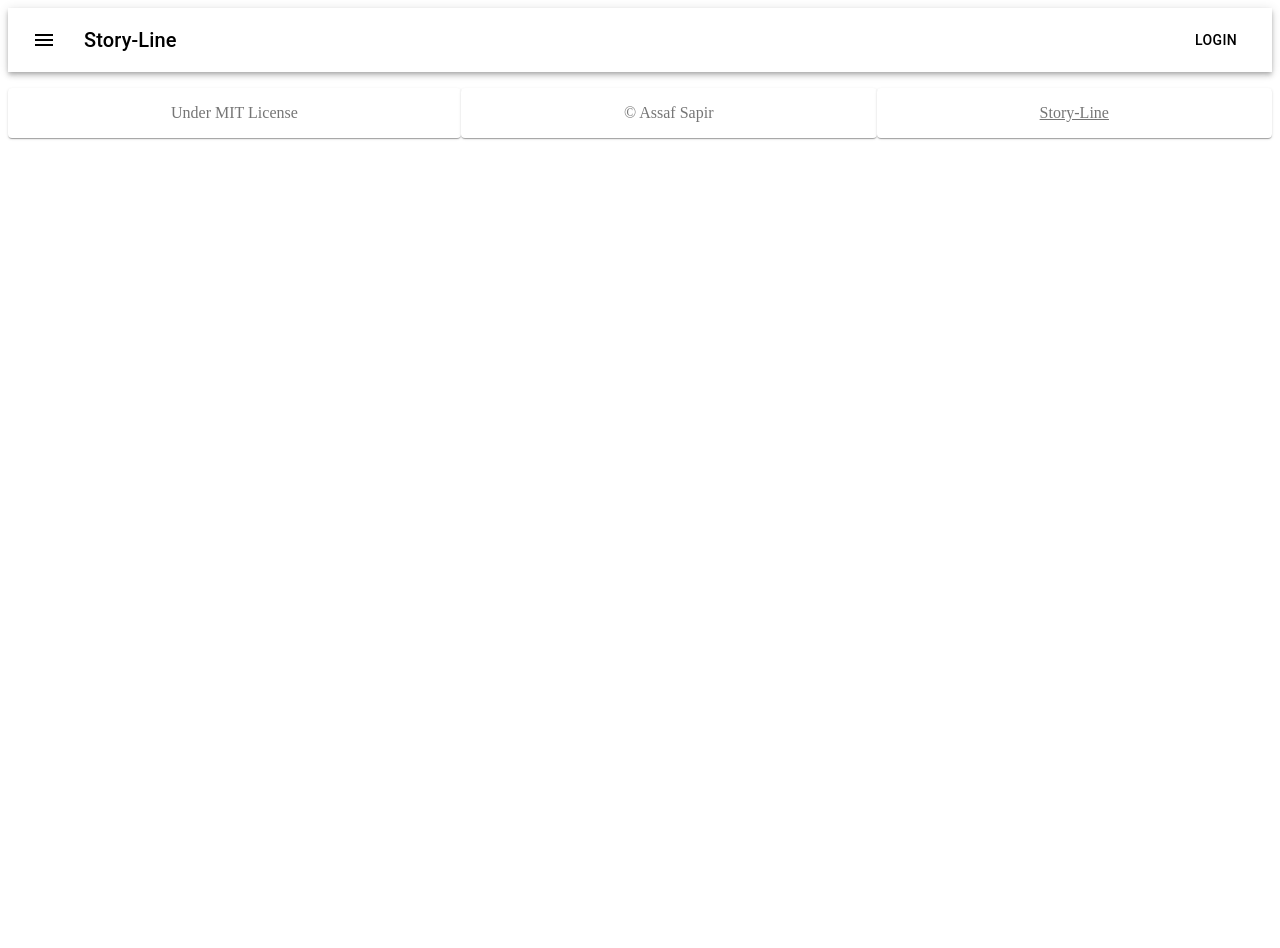
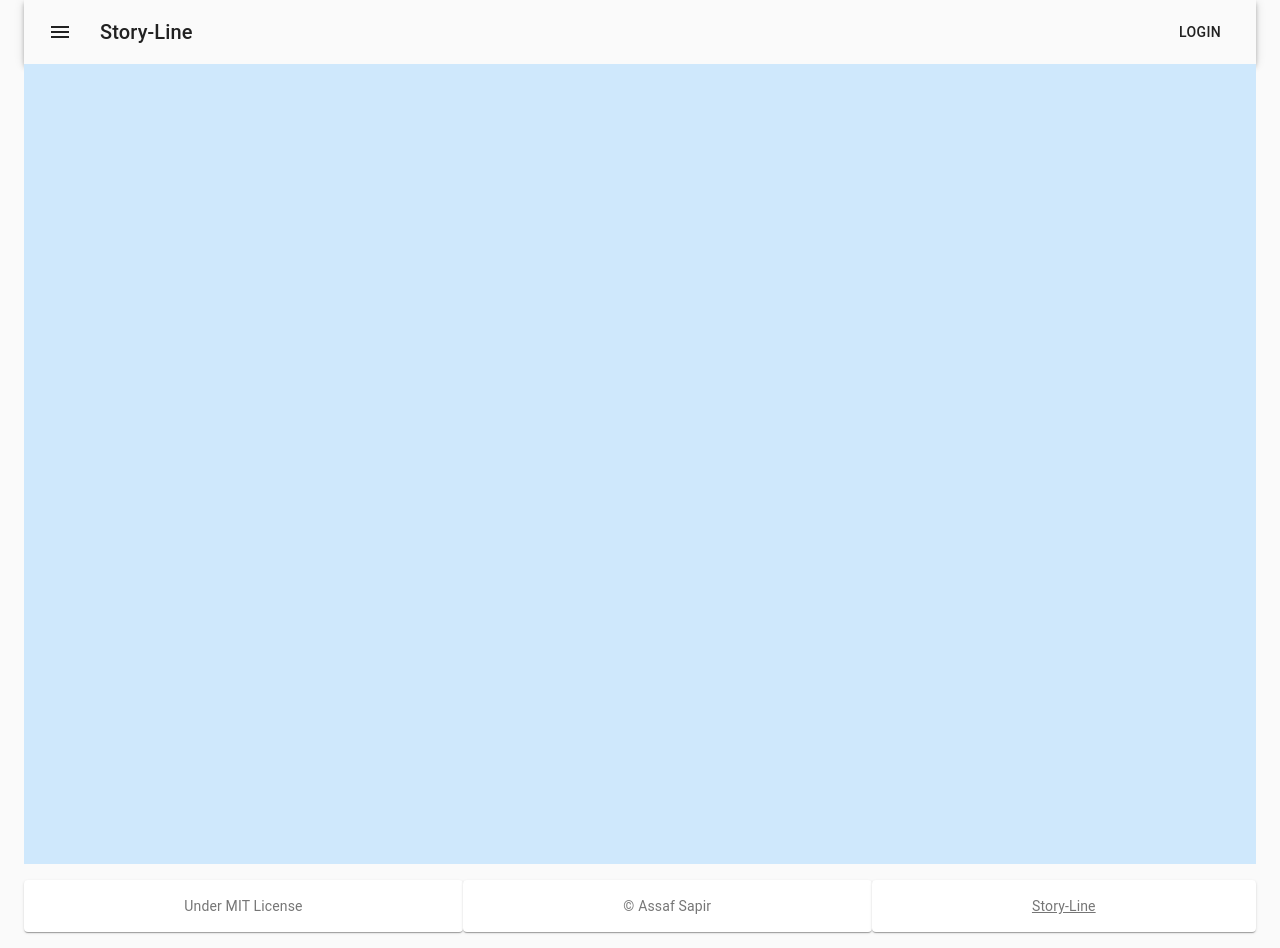
Before and after one commit to assapir/story-line, a React (Create React App) app in the folder ui/: page / in a window 1280 px wide. Before the commit the page ends 800 px from the top, so only its background shows below. Built offline with nearby package versions, Linux system fonts and the light colour scheme.

Commit message:
Fix some ui

```diff
--- a/ui/package.json
+++ b/ui/package.json
@@ -13,6 +13,7 @@
     "react": "^16.13.1",
     "react-dom": "^16.13.1",
     "react-scripts": "^3.4.1",
+    "typeface-roboto": "0.0.75",
     "typescript": "^3.8.3"
   },
   "scripts": {
--- a/ui/src/components/App.tsx
+++ b/ui/src/components/App.tsx
@@ -1,3 +1,4 @@
+import { CssBaseline } from "@material-ui/core";
 import React from "react";
 import * as Resources from "../resources";
 import ButtonAppBar from "./ButtonAppBar";
@@ -6,7 +7,8 @@ import Main from "./Main";
 
 export default function App(): JSX.Element {
   return (
-    <div className="app">
+    <React.Fragment>
+      <CssBaseline />
       <ButtonAppBar appName={Resources.projectName} buttonText="login" />
       <Main />
       <Footer
@@ -14,6 +16,6 @@ export default function App(): JSX.Element {
         projectName={Resources.projectName}
         github={Resources.githubAddress}
       />
-    </div>
+    </React.Fragment>
   );
 }
--- a/ui/src/components/ButtonAppBar.tsx
+++ b/ui/src/components/ButtonAppBar.tsx
@@ -1,9 +1,5 @@
-import AppBar from "@material-ui/core/AppBar";
-import Button from "@material-ui/core/Button";
-import IconButton from "@material-ui/core/IconButton";
+import { AppBar, Button, Container, IconButton, Toolbar, Typography } from "@material-ui/core";
 import { createStyles, makeStyles, Theme } from "@material-ui/core/styles";
-import Toolbar from "@material-ui/core/Toolbar";
-import Typography from "@material-ui/core/Typography";
 import MenuIcon from "@material-ui/icons/Menu";
 import React from "react";
 
@@ -30,14 +26,14 @@ export default function ButtonAppBar(props: ButtonAppBarProps): JSX.Element {
   const classes = useStyles();
 
   return (
-    <div className={classes.root}>
+    <Container maxWidth="lg">
       <AppBar position="static" color="transparent">
           <Toolbar>
             <IconButton
               edge="start"
               className={classes.menuButton}
               color="inherit"
-            aria-label="main"
+              aria-label="menu"
             >
               <MenuIcon />
             </IconButton>
@@ -47,6 +43,6 @@ export default function ButtonAppBar(props: ButtonAppBarProps): JSX.Element {
             <Button color="inherit">{props.buttonText}</Button>
           </Toolbar>
       </AppBar>
-    </div>
+    </Container>
   );
 }
--- a/ui/src/components/Footer.tsx
+++ b/ui/src/components/Footer.tsx
@@ -1,8 +1,15 @@
-import { Grid } from "@material-ui/core";
+import { Container, createStyles, Grid, makeStyles, Theme } from "@material-ui/core";
 import React from "react";
 import ExternalLink from "../misc/ExternalLink";
 import GridPaper from "../misc/GridPaper";
 
+const useStyles = makeStyles((theme: Theme) =>
+  createStyles({
+    root: {
+      flexGrow: 1,
+    },
+  }),
+);
 interface FooterProps {
   author: string;
   projectName: string;
@@ -10,9 +17,11 @@ interface FooterProps {
 }
 
 export default function Footer(props: FooterProps): JSX.Element {
+const classes = useStyles();
 const copyrightText = `©  ${props.author}`;
 
 return (
+    <Container className={classes.root}>
       <Grid container justify="center">
         <GridPaper text="Under MIT License" />
         <GridPaper text={copyrightText} />
@@ -24,5 +33,6 @@ export default function Footer(props: FooterProps): JSX.Element {
           />
         </GridPaper>
       </Grid>
+    </Container>
   );
 }
--- a/ui/src/components/Main.scss
+++ /dev/null
@@ -1,4 +0,0 @@
-.main {
-    border: 1px solid white;
-    height: 87vh;
-}
--- a/ui/src/components/Main.tsx
+++ b/ui/src/components/Main.tsx
@@ -1,10 +1,10 @@
-import { Container, createStyles, makeStyles } from "@material-ui/core";
+import {
+  Container,
+  createStyles,
+  makeStyles,
+  Typography,
+} from "@material-ui/core";
 import React from "react";
-import CommonProps from "../misc/CommonProps";
-
-interface MainProps extends CommonProps {
-  text?: string;
-}
 
 const useStyles = makeStyles((theme) =>
   createStyles({
@@ -16,12 +16,15 @@ const useStyles = makeStyles((theme) =>
   }),
 );
 
-export default function Main(props: MainProps): JSX.Element {
+export default function Main(): JSX.Element {
   const classes = useStyles();
 
   return (
-    <Container className={classes.root} maxWidth="sm">
-      {props.children}
+    <Container className={classes.root}>
+      <Typography
+        component="div"
+        style={{ backgroundColor: `#cfe8fc`, height: `100vh` }}
+      />
     </Container>
   );
 }
```
Also changed, not shown: ui/src/components/Common.scss (deleted, +0 -9 lines), 1 other file (tests, documents, lock files or other folders). Lines whose indentation alone changed are shown as unchanged.
